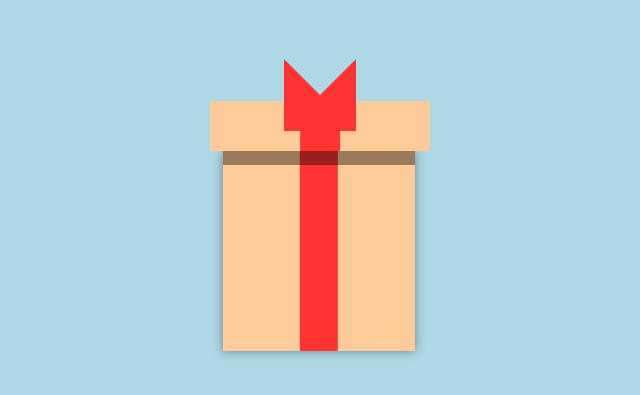
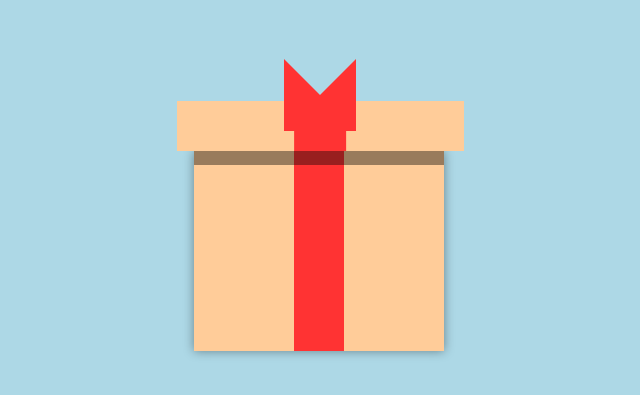
Before and after one commit to Nanji115/PresentForBirthday, a plain HTML site: page index.html in a window 1280 px wide. Shown: the part 149-544 px from the top of the page, without its empty margins (321-961 px from the left). Drawn offline with nearby package versions, Linux system fonts and the light colour scheme.

Commit message:
Fixed Present width

```diff
--- a/assets/style.css
+++ b/assets/style.css
@@ -21,7 +21,7 @@
 
 .Present {
     background-color: var(--presentColor);
-    width: 15%;
+    width: 250px;
     height: 25%;
     box-shadow: 0 0 10px rgba(0, 0, 0, 0.4);
     position: relative;
```
